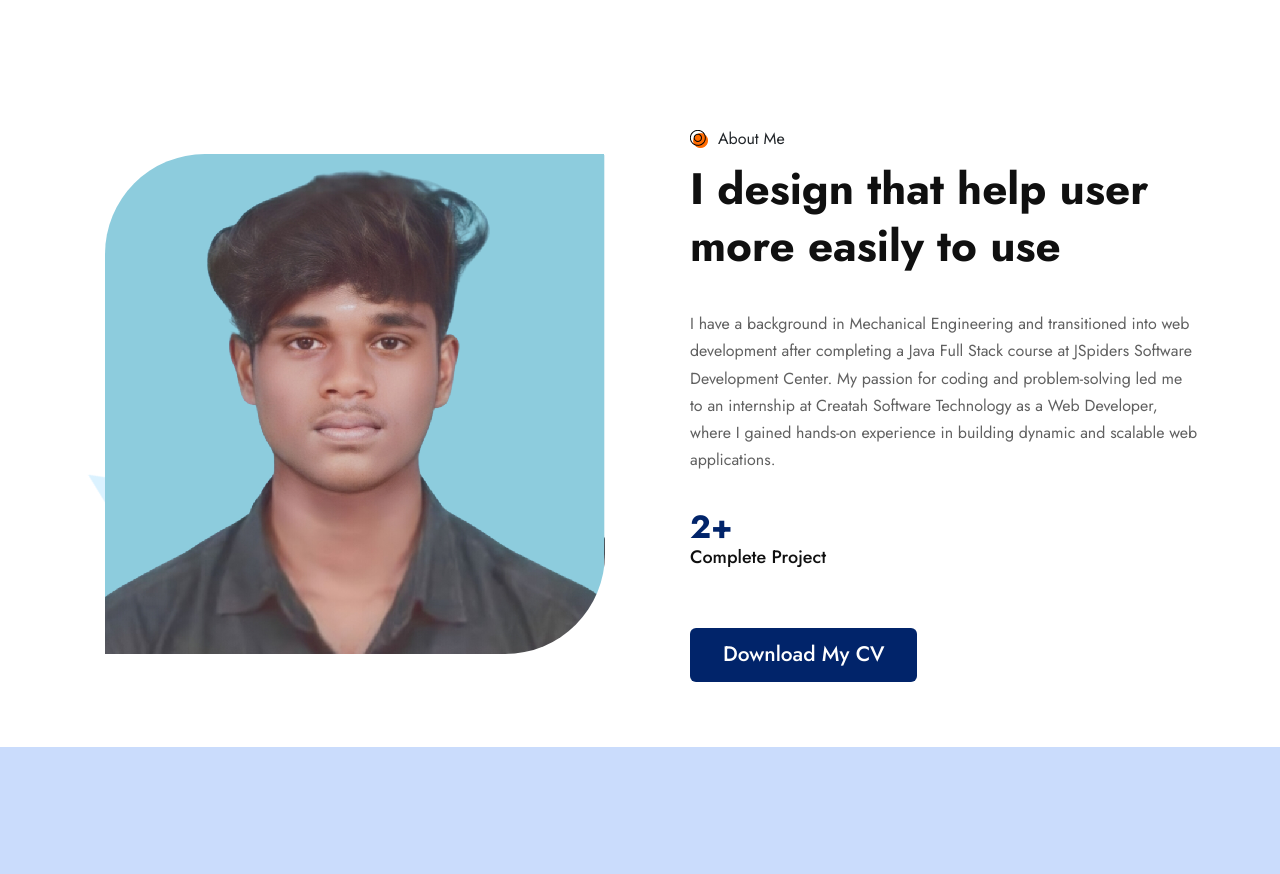
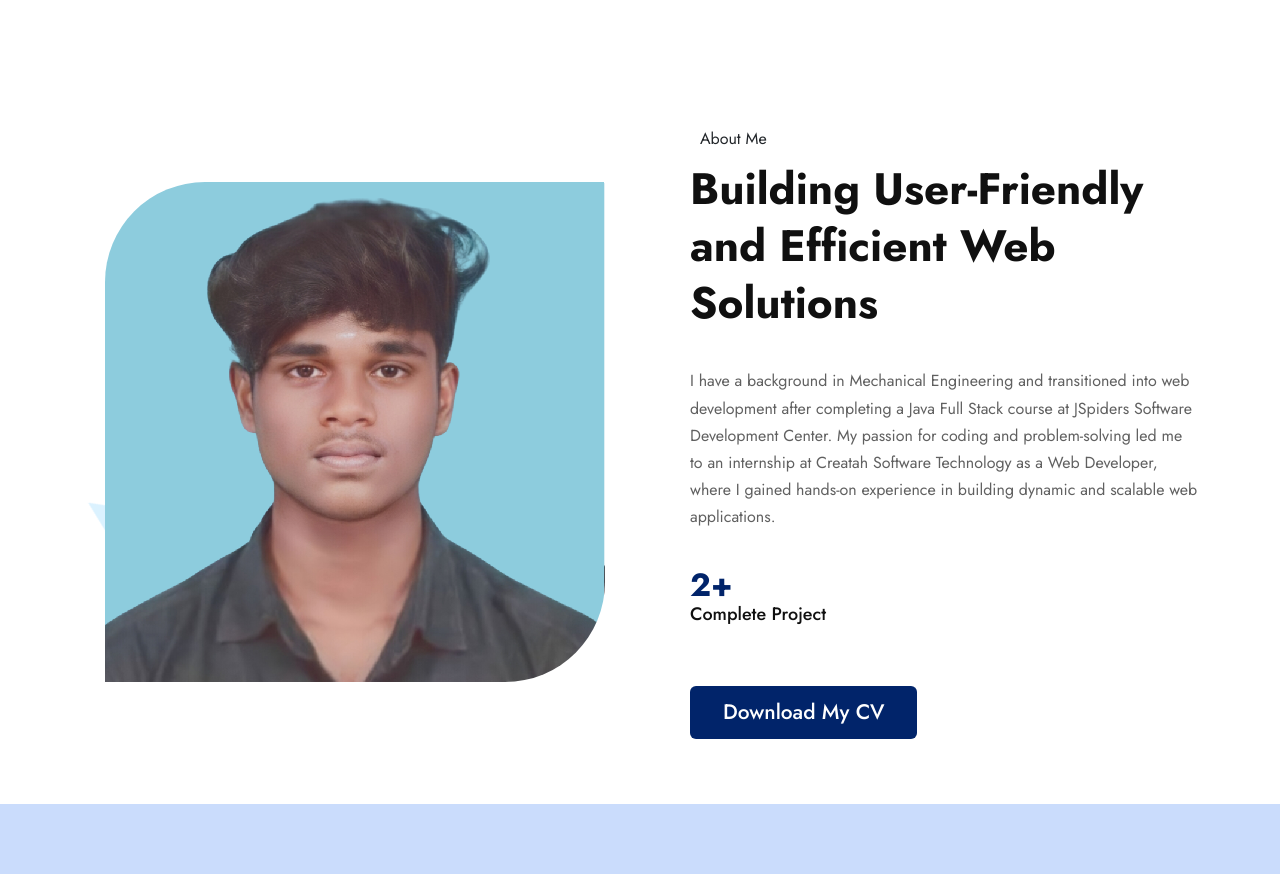
Before and after one commit to KPMadhankumar/about-me, a plain HTML site: page index.html in a window 1280 px wide. Shown: the part 920-1794 px from the top of the page. Drawn offline with Linux system fonts and the light colour scheme.

Commit message:
content changes
madhan

```diff
--- a/index.html
+++ b/index.html
@@ -171,11 +171,11 @@ border-bottom-right-radius: 100px;">
                   <div class="about-text-top">
                     <div class="section-heading">
                       <div class="sub-heading d-flex align-items-center">
-                        <img src="img/orangeDot.png" alt="orange-dot">
+
                         <p>About Me</p>
                       </div>
                       <h2 class="black-color line-height-3 h2">
-                        I design that help user more easily to use
+                        Building User-Friendly and Efficient Web Solutions
                       </h2>
                     </div>
                     <p class="secondary-black line-height-7 mt-35">
```
